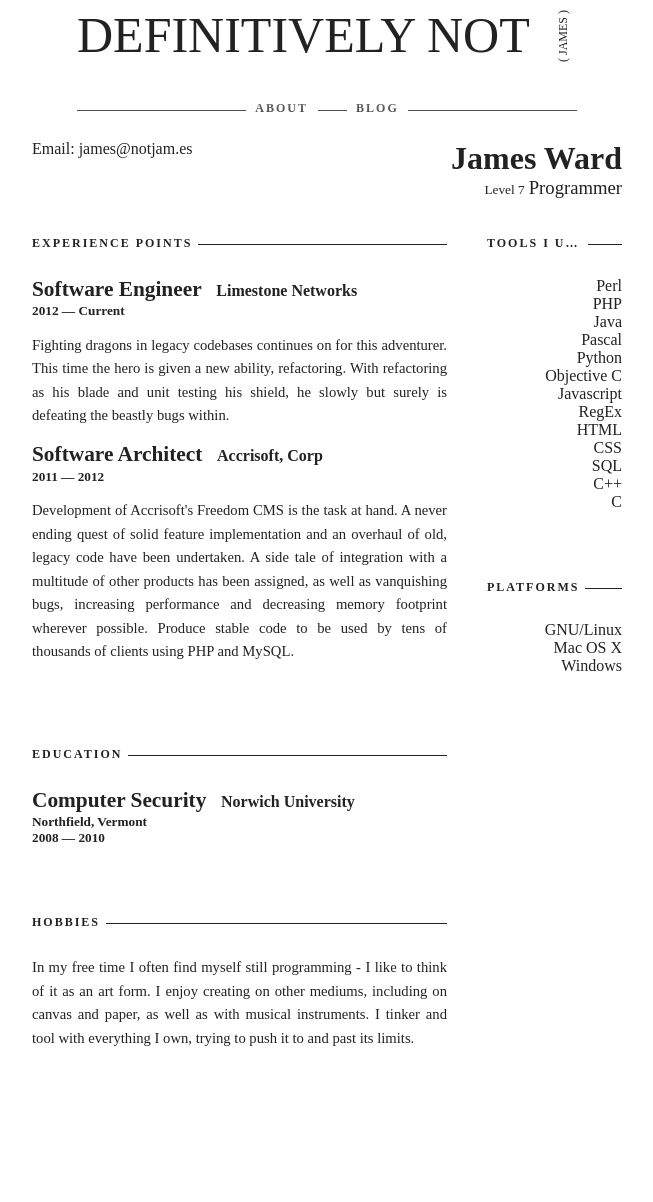
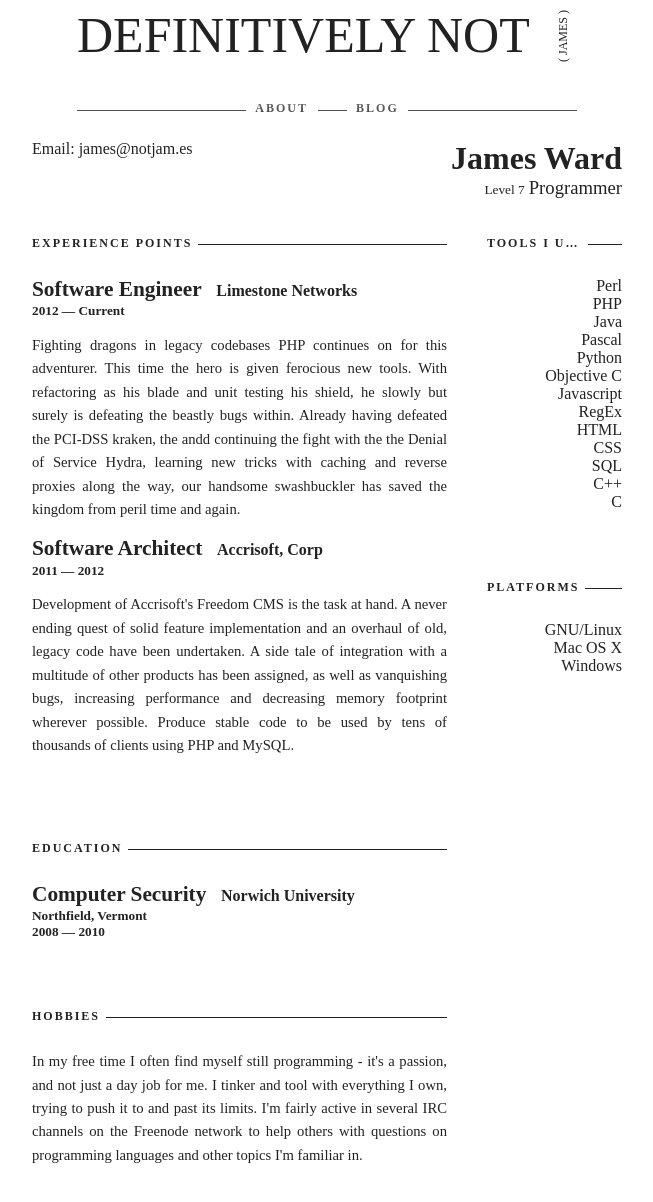
Before and after one commit to imnotjames/imnotjames.github.io, a Jekyll site: the page built from resume.html, in a window 1280 px wide and 1246 px high. Shown: the top 1202 px of the window, without its empty margins (313-966 px from the left). Built offline with Jekyll 4.4.1, drawn with Linux system fonts in a browser that asks for light colours; some web fonts are replaced; Markdown is read by kramdown in place of the engine named in the settings.

Commit message:
update resume

```diff
--- a/resume.html
+++ b/resume.html
@@ -68,11 +68,15 @@ title: Resume
 					<h4 class="organization">Limestone Networks</h4>
 					<h5 class="timeframe">2012 &mdash; Current</h5>
 					<blockquote>
-						Fighting dragons in legacy codebases continues on for this
-						adventurer.  This time the hero is given a new ability,
-						refactoring.  With refactoring as his blade and unit testing
-						his shield, he slowly but surely is defeating the beastly
-						bugs within.
+						Fighting dragons in legacy codebases PHP continues on for this
+						adventurer.  This time the hero is given ferocious new tools.
+						With refactoring as his blade and unit testing his shield,
+						he slowly but surely is defeating the beastly bugs within.
+						Already having defeated the PCI-DSS kraken, the andd continuing
+						the fight with the  the Denial of Service Hydra, learning new
+						tricks with caching and reverse proxies along the way,
+						our handsome swashbuckler has saved the kingdom from peril time
+						and again.
 					</blockquote>
 				</li>
 				<li>
@@ -115,9 +119,9 @@ title: Resume
 				</h2>
 			</header>
 			<blockquote>
-				In my free time I often find myself still programming - I like to think of it as an art form.
-				I enjoy creating on other mediums, including on canvas and paper, as well as with musical instruments.
+				In my free time I often find myself still programming - it's a passion, and not just a day job for me.
 				I tinker and tool with everything I own, trying to push it to and past its limits.
+				I'm fairly active in several IRC channels on the Freenode network to help others with questions on programming languages and other topics I'm familiar in.
 			</blockquote>
 		</article>
 	</div>
```
